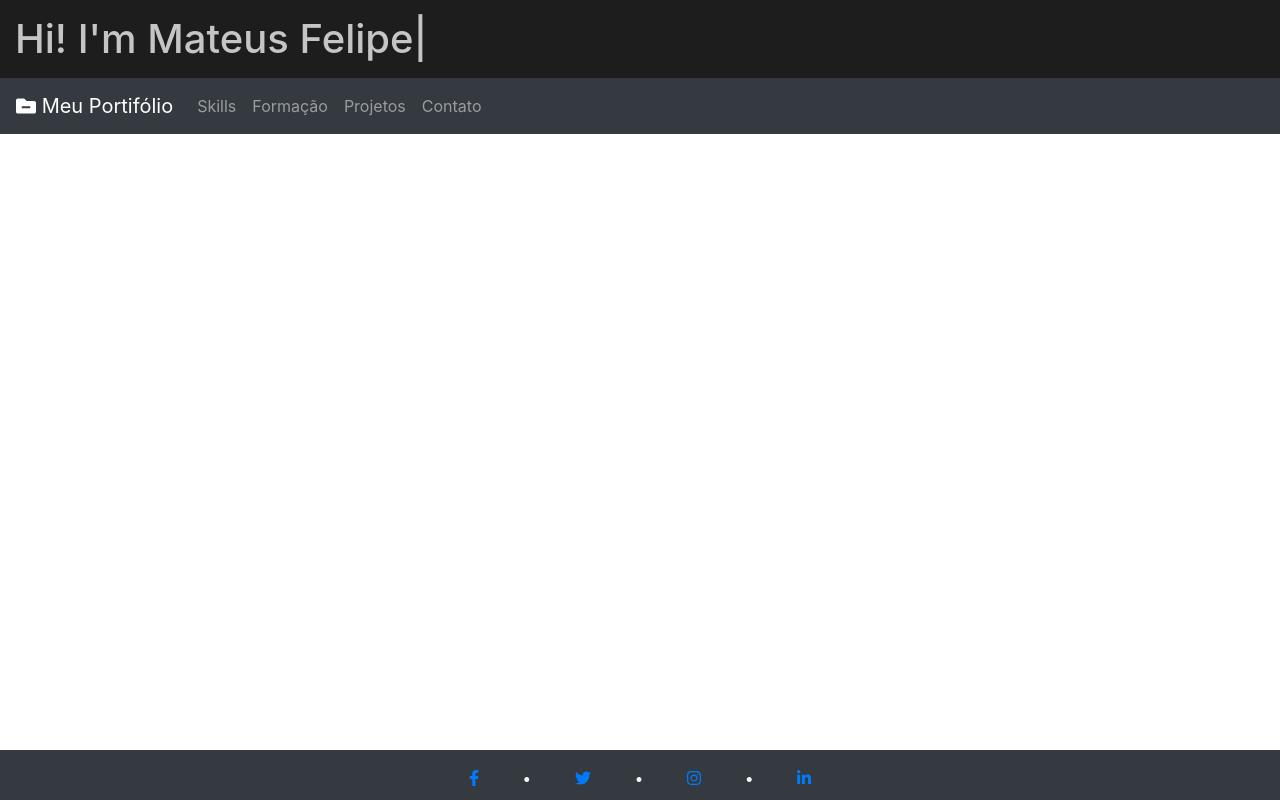
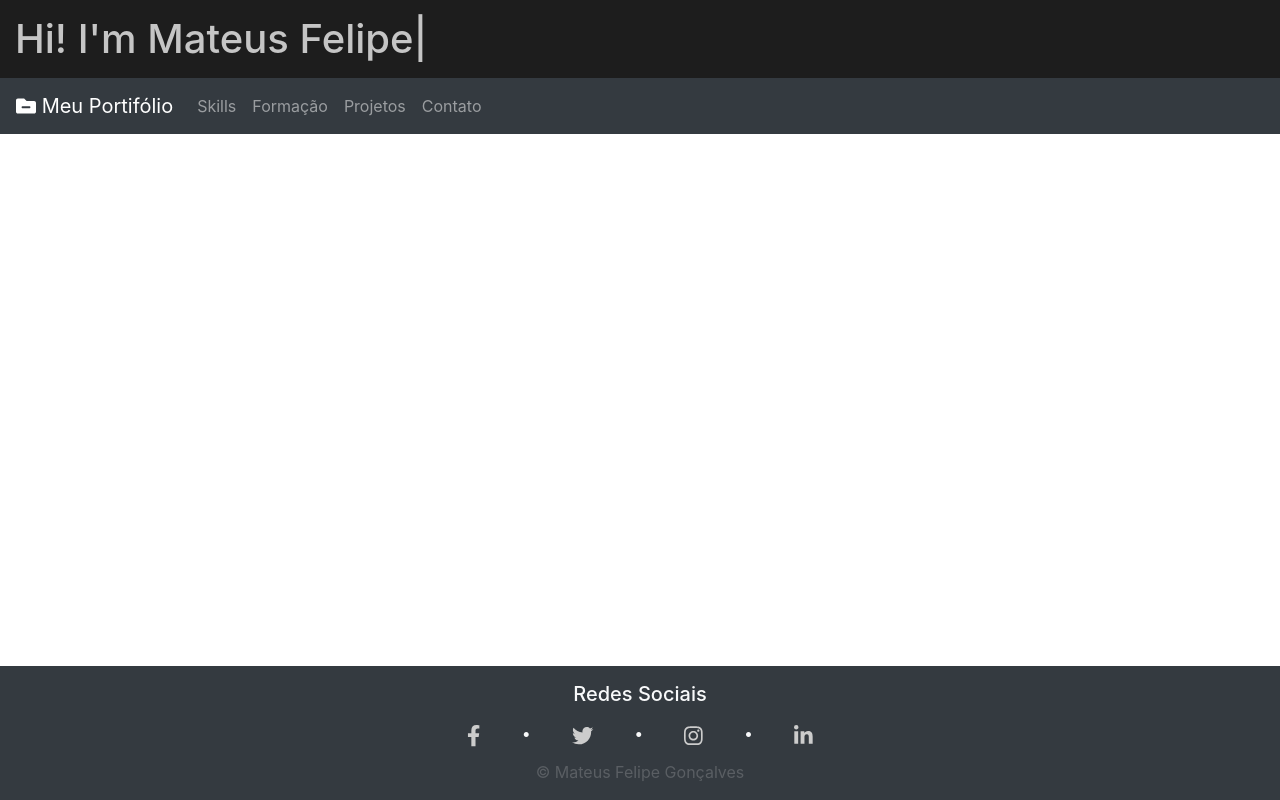
Before and after one commit to mateusfg7/portifolio, a React (Create React App) app: page / in a window 1280 px wide. Built offline with nearby package versions, Linux system fonts and the light colour scheme.

Commit message:
footer complete

```diff
--- a/src/components/footer/fix-style.css
+++ /dev/null
@@ -1,5 +0,0 @@
-footer {
-    position: absolute;
-    bottom: 0;
-    height: 50px;
-}
--- a/src/components/footer/index.js
+++ b/src/components/footer/index.js
@@ -4,26 +4,25 @@ import { faFacebookF, faTwitter, faInstagram, faLinkedinIn } from '@fortawesome/
 import { faCircle } from '@fortawesome/free-solid-svg-icons'
 
 import icon from '../../services/fontawesome'
-/* import './style.css'; */
-import './fix-style.css'
+
+import './style.css';
+import './style-hover.css'
 
 const Footer = () => (
     <footer className="container-fluid pt-3 footer text-light bg-dark text-center">
 
-
-        {/* <h1 className="titulo">Redes Sociais</h1> */}
-
-        <container className="container col-6 col-lg-4 justify-content-around d-flex">
-        <a href="https://www.facebook.com/mateusfelipefg7" target="_blank">{icon(faFacebookF)}</a>
+        <h2 className="titulo">Redes Sociais</h2>
+        <container className="container col-6 col-lg-4 bg-dark justify-content-around d-flex">
+        <a href="https://www.facebook.com/mateusfelipefg7" target="_blank" className="face">{icon(faFacebookF)}</a>
         •
-        <a href="https://twitter.com/mateusfg77" target="_blank">{icon(faTwitter)}</a>
+        <a href="https://twitter.com/mateusfg77" target="_blank" className="tt">{icon(faTwitter)}</a>
         •
-        <a href="https://www.instagram.com/mateusfg7/" target="_blank">{icon(faInstagram)}</a>
+        <a href="https://www.instagram.com/mateusfg7/" target="_blank" className="insta">{icon(faInstagram)}</a>
         •
-        <a href="https://www.linkedin.com/in/mateus-felipe-a90030152/" target="_blank">{icon(faLinkedinIn)}</a>
+        <a href="https://www.linkedin.com/in/mateus-felipe-a90030152/" target="_blank" className="in">{icon(faLinkedinIn)}</a>
         </container>
 
-        {/* <p className="copy">&copy; Mateus Felipe Gonçalves</p> */}
+        <p className="copy">&copy; Mateus Felipe Gonçalves</p>
     </footer>
 );
 
--- /dev/null
+++ b/src/components/footer/style-hover.css
@@ -0,0 +1,16 @@
+* {
+    transition: .1s;
+}
+
+footer a.face:hover {
+    color: #3B589C;
+}
+footer a.insta:hover {
+    color: #E33366;
+}
+footer a.tt:hover {
+    color: #1DA1F2;
+}
+footer a.in:hover {
+    color: #007BB6;
+}
--- a/src/components/footer/style.css
+++ b/src/components/footer/style.css
@@ -1,26 +1,19 @@
 footer {
     position: absolute;
     bottom: 0;
-    width: 100%;
-    /* padding: 60px; */
-    background: rgb(17, 17, 17);
-    color: #e7e7e7;
 }
 
-footer h1.titulo {
+footer h2.titulo {
     margin-bottom: 15px;
     font-size: 20px;
 }
 
-footer p a {
+footer a {
     text-decoration: none;
     color: #cccccc;
+    font-size: 16pt;
 }
 
-footer p a:hover {
-    color: #e7e7e7;
-    text-decoration: underline;
-}
 
 .copy{
     margin-top: 7px;
```
